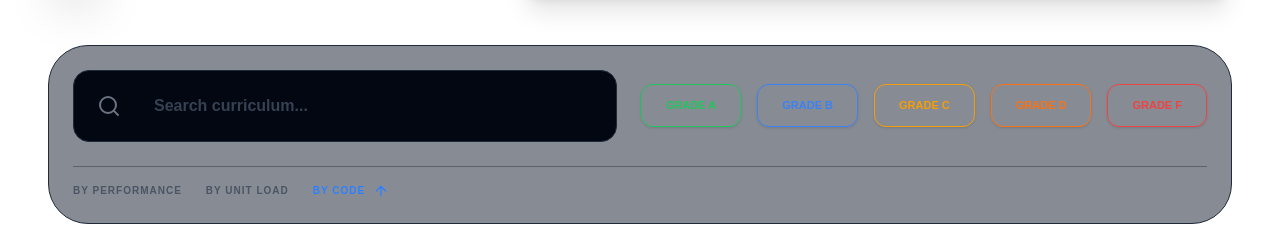
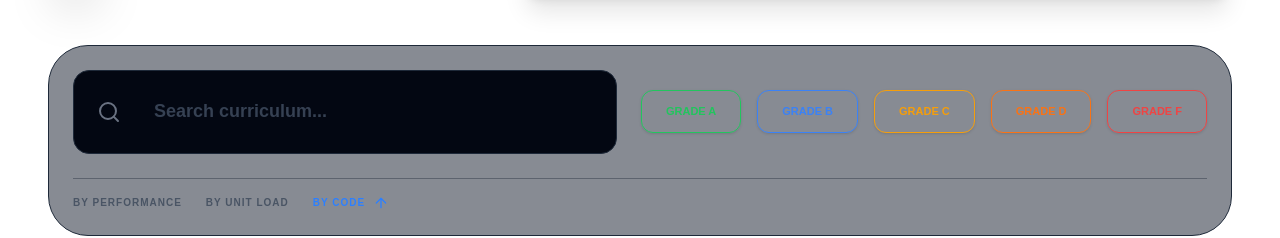
Before and after one commit to zikyfranky/cgpa-agent-tracker, a Next.js app: page /courses in a window 1280 px wide. Shown: the part 181-419 px from the top of the page. Built offline with nearby package versions, Linux system fonts and the light colour scheme; no server answers; the database is empty.

Commit message:
UI: Thickened search input with all-round padding and larger font

```diff
--- a/app/courses/page.tsx
+++ b/app/courses/page.tsx
@@ -105,12 +105,12 @@ activeLevel === lvl ? "bg-blue-600 text-white shadow-lg" : "text-gray-500 hover:
 </header>
 <div className="my-12 space-y-6 p-6 bg-gray-900/50 border border-gray-800 rounded-[2.5rem] backdrop-blur-md">
 <div className="flex flex-col xl:flex-row gap-6">
-<div className="relative flex-1 group min-h-[60px]">
+<div className="relative flex-1 group min-h-[84px]">
 <Search className="absolute left-6 top-1/2 -translate-y-1/2 w-6 h-6 text-gray-500 group-focus-within:text-blue-500 transition-colors" />
 <input
 type="text"
 placeholder="Search curriculum..."
-className="w-full h-[72px] pl-20 pr-10 bg-gray-950 border border-gray-800 rounded-2xl text-base text-white focus:ring-2 focus:ring-blue-500 outline-none placeholder:text-gray-700 font-bold transition-all"
+className="w-full h-[84px] pl-20 pr-10 text-lg py-6 bg-gray-950 border border-gray-800 rounded-2xl text-base text-white focus:ring-2 focus:ring-blue-500 outline-none placeholder:text-gray-700 font-bold transition-all"
 value={searchTerm}
 onChange={(e) => setSearchTerm(e.target.value)}
 />
```
